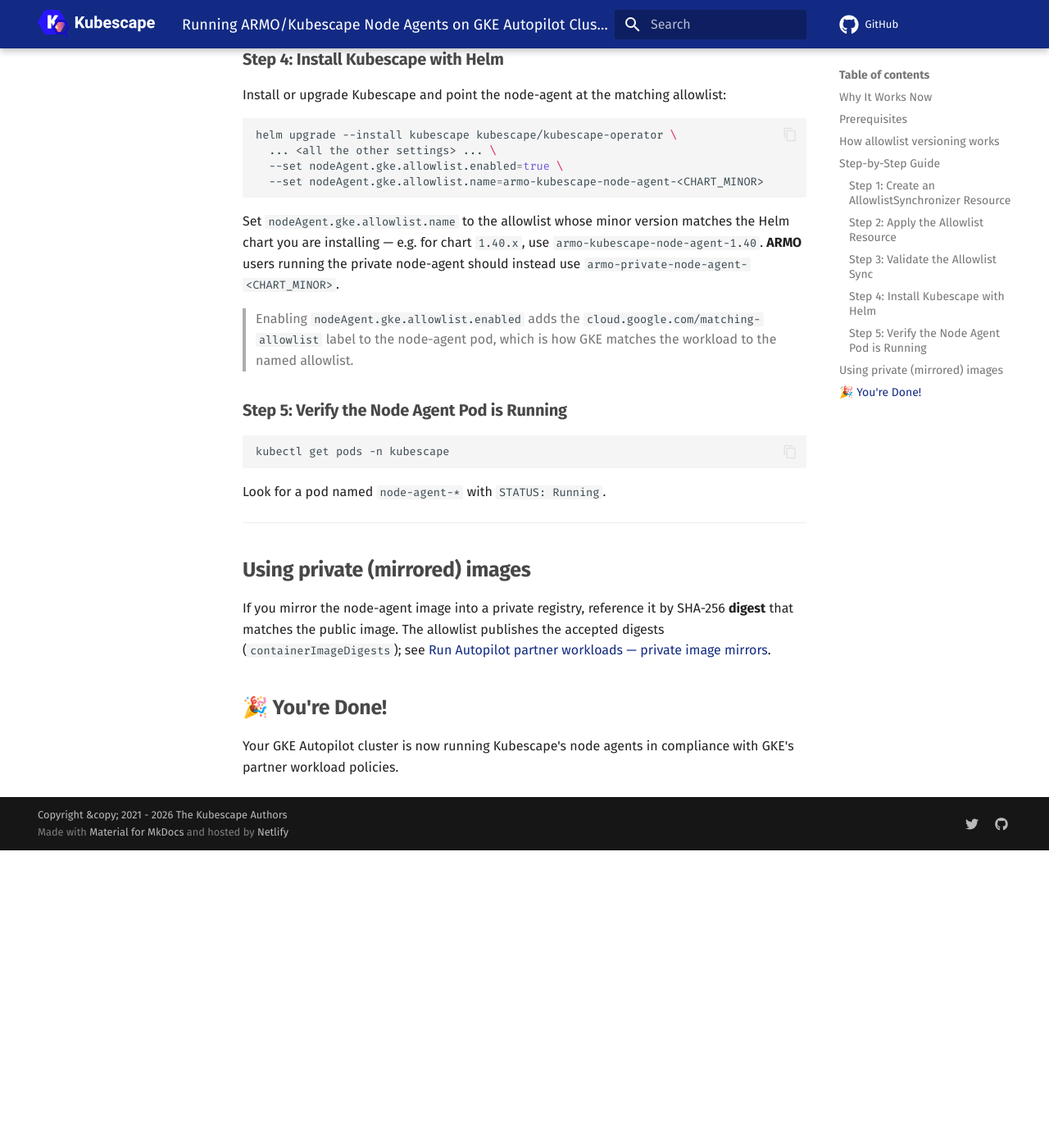
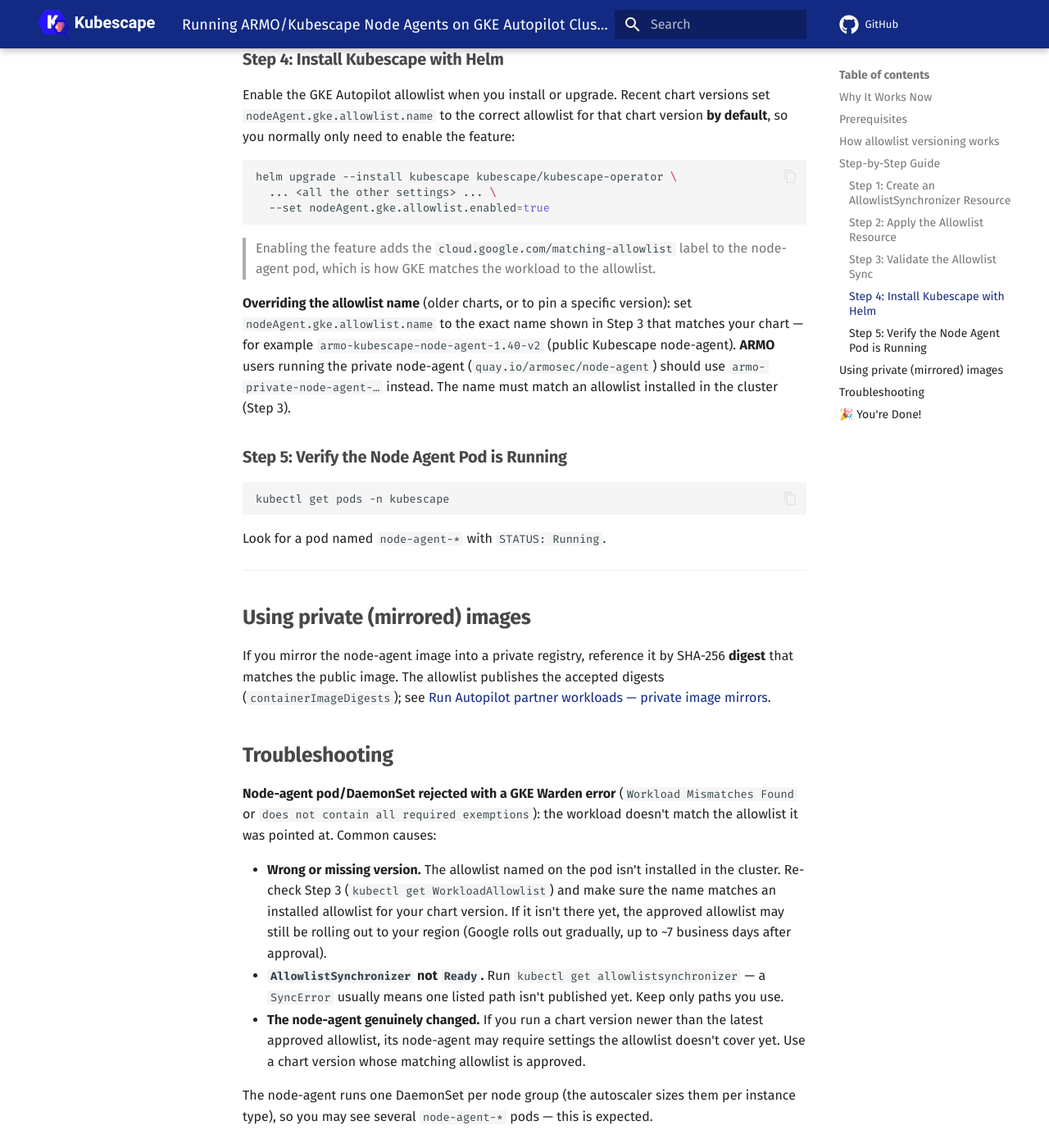
Before and after one commit to kubescape/kubescape.io, an MkDocs documentation site: the page built from docs/docs/integrations/kubescape-integration-with-cloud-providers/running-armokubescape-node-agents-on-gke-autopilot-clusters.md, in a window 1280 px wide and 1400 px high, scrolled down 2329 px. Shown: the whole window at 82% size. Built offline with MkDocs 1.6.1 and Material for MkDocs 9.7.7, drawn with Linux system fonts in a browser that asks for light colours; comment, search, counter and statistics services are not loaded; before the commit the page ends 3366 px from its top, so only the background shows below that.

Commit message:
docs: complete GKE Autopilot node-agent install guide
- Step 4: lead with enabling the allowlist (chart sets the correct name by default);
  show name override with correct current values keyed off the installed allowlist.
- Add a Troubleshooting section (Warden mismatch, sync errors, rollout timing, autoscaler DaemonSets).
Signed-off-by: Ben <ben@armosec.io>

````diff
--- a/docs/docs/integrations/kubescape-integration-with-cloud-providers/running-armokubescape-node-agents-on-gke-autopilot-clusters.md
+++ b/docs/docs/integrations/kubescape-integration-with-cloud-providers/running-armokubescape-node-agents-on-gke-autopilot-clusters.md
@@ -83,18 +83,24 @@
 
 ### Step 4: Install Kubescape with Helm
 
-Install or upgrade Kubescape and point the node-agent at the matching allowlist:
+Enable the GKE Autopilot allowlist when you install or upgrade. Recent chart versions set
+`nodeAgent.gke.allowlist.name` to the correct allowlist for that chart version **by default**, so you
+normally only need to enable the feature:
 
 ```bash
 helm upgrade --install kubescape kubescape/kubescape-operator \
   ... <all the other settings> ... \
-  --set nodeAgent.gke.allowlist.enabled=true \
-  --set nodeAgent.gke.allowlist.name=armo-kubescape-node-agent-<CHART_MINOR>
+  --set nodeAgent.gke.allowlist.enabled=true
 ```
 
-Set `nodeAgent.gke.allowlist.name` to the allowlist whose minor version matches the Helm chart you are installing — e.g. for chart `1.40.x`, use `armo-kubescape-node-agent-1.40`. **ARMO** users running the private node-agent should instead use `armo-private-node-agent-<CHART_MINOR>`.
+> Enabling the feature adds the `cloud.google.com/matching-allowlist` label to the node-agent pod, which
+> is how GKE matches the workload to the allowlist.
 
-> Enabling `nodeAgent.gke.allowlist.enabled` adds the `cloud.google.com/matching-allowlist` label to the node-agent pod, which is how GKE matches the workload to the named allowlist.
+**Overriding the allowlist name** (older charts, or to pin a specific version): set
+`nodeAgent.gke.allowlist.name` to the exact name shown in Step 3 that matches your chart — for example
+`armo-kubescape-node-agent-1.40-v2` (public Kubescape node-agent). **ARMO** users running the private
+node-agent (`quay.io/armosec/node-agent`) should use `armo-private-node-agent-…` instead. The name must
+match an allowlist installed in the cluster (Step 3).
 
 ### Step 5: Verify the Node Agent Pod is Running
 
@@ -110,6 +116,25 @@
 
 If you mirror the node-agent image into a private registry, reference it by SHA-256 **digest** that matches the public image. The allowlist publishes the accepted digests (`containerImageDigests`); see [Run Autopilot partner workloads — private image mirrors](https://cloud.google.com/kubernetes-engine/docs/how-to/run-autopilot-partner-workloads).
 
+## Troubleshooting
+
+**Node-agent pod/DaemonSet rejected with a GKE Warden error** (`Workload Mismatches Found` or
+`does not contain all required exemptions`): the workload doesn't match the allowlist it was pointed at.
+Common causes:
+
+- **Wrong or missing version.** The allowlist named on the pod isn't installed in the cluster. Re-check
+  Step 3 (`kubectl get WorkloadAllowlist`) and make sure the name matches an installed allowlist for
+  your chart version. If it isn't there yet, the approved allowlist may still be rolling out to your
+  region (Google rolls out gradually, up to ~7 business days after approval).
+- **`AllowlistSynchronizer` not `Ready`.** Run `kubectl get allowlistsynchronizer` — a `SyncError`
+  usually means one listed path isn't published yet. Keep only paths you use.
+- **The node-agent genuinely changed.** If you run a chart version newer than the latest approved
+  allowlist, its node-agent may require settings the allowlist doesn't cover yet. Use a chart version
+  whose matching allowlist is approved.
+
+The node-agent runs one DaemonSet per node group (the autoscaler sizes them per instance type), so you
+may see several `node-agent-*` pods — this is expected.
+
 ## 🎉 You're Done!
 
 Your GKE Autopilot cluster is now running Kubescape's node agents in compliance with GKE's partner workload policies.
````
